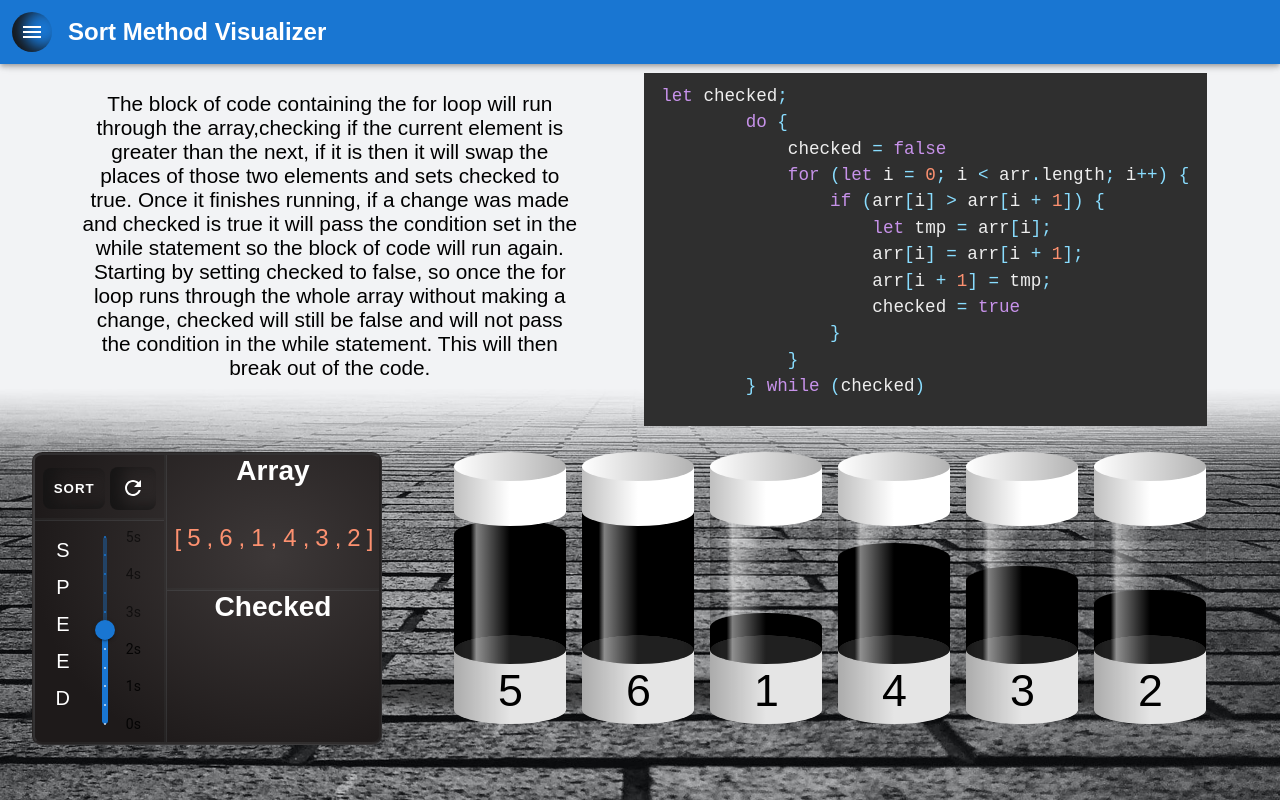
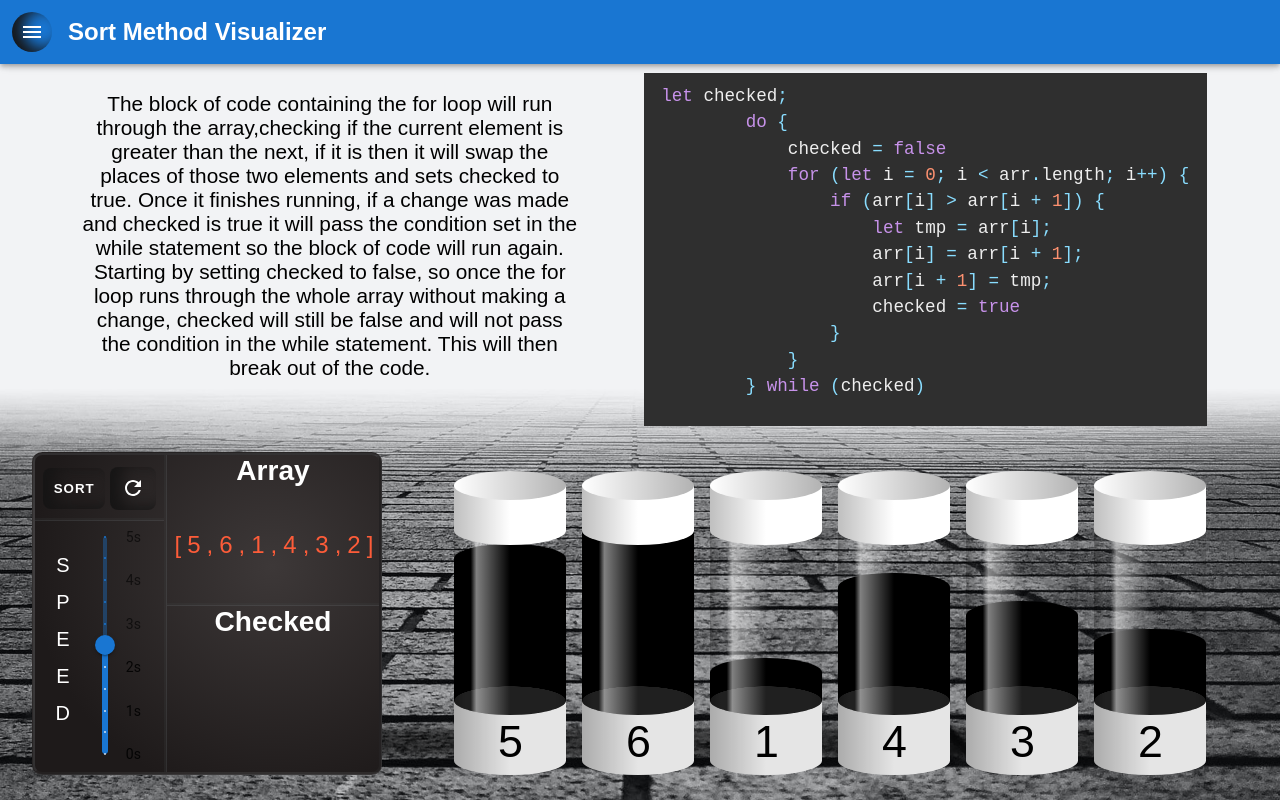
Before and after one commit to BrandonTaft/Data_Visualization, a Next.js app: page /bubble in a window 1280 px wide. Built offline with nearby package versions, Linux system fonts and the light colour scheme; a web font is replaced by a local one.

Commit message:
almost done

```diff
--- a/pages/bubble.js
+++ b/pages/bubble.js
@@ -3,8 +3,7 @@ import Method from "./method";
 import randomArray from "./randomArray";
 import ButtonBox from "../src/components/ButtonBox.js";
 import Box from "@mui/material/Box";
-import styles from "../src/css/bubble.module.css";
-import RefreshIcon from "@mui/icons-material/Refresh";
+import SwapIcon from '@mui/icons-material/SwapHorizSharp';
 
 function Bubble() {
     const [speed, setSpeed] = useState(2500);
@@ -42,7 +41,7 @@ async function bubbleSort() {
             }
 
             if (arr[i] > arr[i + 1]) {
-                await new Promise(resolve => setTimeout(resolve, speed / 2));
+
                 document.getElementById(`swap${i}`).classList.toggle("swap");
                 await new Promise(resolve => setTimeout(resolve, speed));
                 document.getElementById(`swap${i}`).classList.toggle("swap");
@@ -54,7 +53,13 @@ async function bubbleSort() {
                 checked = true
                 setChecked("True")
             } else {
+
+                if (document.getElementById(i + 1) !== null) {
+                document.getElementById(`stay${i}`).classList.toggle("stay");
                 await new Promise(resolve => setTimeout(resolve, speed));
+                document.getElementById(`stay${i}`).classList.toggle("stay");
+                }
+
             }
             document.getElementById(i).classList.toggle("current-element");
             document.getElementById(`cap${i}`).classList.toggle("current-element-text");
@@ -84,8 +89,13 @@ const display = newRandomArray.map((bar, index) => {
                 <div className="text">{bar}</div>
             </div>
             <div className="swap thought-bubble bubble-bottom-left" id={`swap${index}`}>
+            <p className="greater">{bar} &gt; {bar + 1}</p>
                 <p>Swap</p>
-            <RefreshIcon />
+            <SwapIcon sx={{fontSize:40}}/>
+            </div>
+            <div className="stay thought-bubble bubble-bottom-left" id={`stay${index}`}>
+                <p className="less" >{bar} &lt; {bar + 1}</p>
+                <div>No Swap</div>
             </div>
 
 
@@ -94,7 +104,7 @@ const display = newRandomArray.map((bar, index) => {
 });
 
 return (
-    <div>
+    <div className="page-container">
         <Box className="top-container">
 
             <Box className="top-description">
@@ -116,10 +126,10 @@ return (
                     speed={speed}
                     setSpeed={setSpeed}
                 />
-                <Box className={"var-container"}>
+                <Box className="var-container">
                     <Box className="array-container">
                         <h3>Array</h3>
-                        <span className={"array-span"}>
+                        <span className="array-span">
                             [{newRandomArray.toString()}]
                         </span>
                     </Box>
@@ -132,7 +142,7 @@ return (
                 </Box>
 
             </Box>
-            <div className={styles.row}>
+            <div className="row">
                 {display}
             </div>
         </Box>
--- a/src/css/bubble.module.css
+++ b/src/css/bubble.module.css
@@ -1,43 +1,9 @@
 
 
-.bar {
-  --width: calc(8vw + 0.6rem); /* (320,24)(1920,96) */;
-  --skew: calc(1vw + 0.1rem); /* (320,4)(1920,16) */;
-}
-
-.bubbleContainer{
-    display: flex;
-    height: 50%;
-    position: relative;
-    z-index: 1;
-}
-
-.leftDisplay{
-    display: flex;
-    width: 100%;
-}
-
-.rightDisplay{
-    width: 25%;
-}
-
-.newArray{
-    display: flex;
-    color: #0d0c22;
-    font-size:x-large;
-    line-height: normal;
-    letter-spacing: 10px;
-    justify-content: center;
-}
 
 
-.row{
-    display: flex;
-    justify-content: center;
-    height: 17em;
-    width: 70%;
-    gap:1em;
-}
+
+
 
 .textTwo{
     font-size: large;
--- a/src/css/global.css
+++ b/src/css/global.css
@@ -2,6 +2,7 @@
 body{
     font-family: 'Fira Sans', sans-serif;
     margin: 0;
+    height: 100%;
 }
 
 .bgWrap {
@@ -25,6 +26,12 @@ h1,h2,h3 {
 
 .selected{
     display: none;
+}
+
+.page-container{
+    display: flex;
+    flex-direction: column;
+    flex-grow: 1;
 }
 
 /*******************Navbar******************/
@@ -109,6 +116,8 @@ pre{
 
 .bottom-container{
     display: flex;
+    flex-grow: 1;
+    padding-bottom: 25px;
 }
 
 /*******************Side-Display**********************/
@@ -146,7 +155,7 @@ pre{
     margin-bottom: auto;
     margin-left: .33em;
     letter-spacing: .25em;
-    color: #fd9170
+    color: #fd5c39;
 }
 
 .checked-container{
@@ -162,7 +171,7 @@ pre{
     margin-bottom: auto;
     margin-left: .33em;
     letter-spacing: .3em;
-    color: #fd9170
+    color: #fd5c39;
 }
 
 /*******************Button Box**********************/
@@ -239,7 +248,7 @@ button:active {
 .slider-label{
     font-size: 20px;
     display: flex;
-    color: #fd9170white;
+    color: white;
     text-align: center;
     flex-direction: column;
     writing-mode: vertical-lr;
@@ -251,7 +260,7 @@ button:active {
 }
 
 .css-fk6q5t-MuiSlider-root{
-    color: #fd9170;
+    color: #fd5c39;;
     margin-right: 50px;
 }
 
@@ -279,7 +288,7 @@ button:active {
 }
 
 .css-19l5h75-MuiSlider-markLabel{
-    color: #fd9170;
+    color: #fd5c39;;
     left: 3em;
     font-size: 1rem;
 }
@@ -293,8 +302,13 @@ button:active {
 
 /*********************Tubes********************/
 
-.tube-wrap{
+.row{
     display: flex;
+    justify-content: center;
+    height: 19em;
+    width: 70%;
+    gap:1em;
+    margin-top: auto;
 }
 
 .tubes {
@@ -306,11 +320,10 @@ button:active {
 }
 
 .tube {
-    --width: 4rem;
-    --skew: .5rem;
+    --width: calc(8vw + 0.6rem);
+    --skew: calc(1vw + 0.1rem);
     --tube-color: #fff;
     --fill-color: black;
-    --anim-duration: 1s;
     width: var(--width);
     aspect-ratio: 1/4.5;
     margin-top: var(--skew);
@@ -355,25 +368,60 @@ button:active {
     font-style: normal;
 }
 
+.current-element-text::before{
+    content: "arr[i]";
+    position: relative;
+    top: 4px;
+}
+
+.next-element-text::before{
+    content: "arr[i + 1]";
+    position: relative;
+    top: 2px;
+}
+
 .current-element {
-    --fill-color: red;
+    --fill-color: orangered;
+    bottom: 15px;
+}
 
-    animation-name: move;
-    animation-duration: 5s;
+.next-element{
+    --fill-color: orangered;
+   bottom: 15px;
 }
 
 .thought-bubble {
     position: absolute;
     z-index: 5;
-	background: #a3a5a6;
+	background: rgb(255, 239, 224);
 	border-radius: 35px;
-    padding: 5px 24px;
+    padding: 10px 25px 10px;
 	font-size: 1.15em;
 	text-align: center;
     width: auto;
-    top: 80px;
-    left: 70px;
+    top: 70px;
+    left: 68px;
+    border: solid black;
+}
 
+.thought-bubble p{
+    margin: 0px 0px 3px;
+    font-weight: bold;
+}
+
+.thought-bubble div{
+    margin: 0px 0px 7px;
+    font-weight: bold;
+}
+
+.greater{
+    color: orangered;
+    font-size: 20px;
+}
+
+.less{
+    color: orangered;
+    font-size: 20px;
 }
 
 .bubble-bottom-left:before {
@@ -381,47 +429,37 @@ button:active {
     width: 0px;
     height: 0px;
     position: absolute;
-    border-left: 24px solid #a3a5a6;
+    border-left: 24px solid black;
     border-right: 12px solid transparent;
-    border-top: 12px solid #a3a5a6;
+    border-top: 12px solid black;
     border-bottom: 20px solid transparent;
     left: 14px;
-    bottom: -16px;
+    bottom: -21px;
     z-index: -1;
   }
 
-/* .swap::before{
-   font-size: xx-large;
-   font-style: normal;
-   content: "SWAP";
-   color: white;
-} */
+.bubble-bottom-left:after {
+    content: "";
+    width: 0px;
+    height: 0px;
+    position: absolute;
+    border-left: 24px solid rgb(255, 239, 224);
+    border-right: 12px solid transparent;
+    border-top: 12px solid rgb(255, 239, 224);
+    border-bottom: 20px solid transparent;
+    left: 17px;
+    bottom: -14px;
+    z-index: -1;
+  }
 
 .swap{
     display: none;
 }
 
-@keyframes move{
-    100%{top: 20px}
+.stay{
+    display: none;
 }
 
-.current-element-text::before{
-    content: "arr[i]";
-    position: relative;
-    top: 4px;
-}
-
-.next-element{
-    --fill-color: blue;
-    animation-name: move;
-    animation-duration: 5s ;
-}
-
-.next-element-text::before{
-    content: "arr[i + 1]";
-    position: relative;
-    top: 4px;
-}
 
 .cap{
     --cap-height: calc(var(--width) * .4);
@@ -522,7 +560,7 @@ button:active {
             rgb(0 0 0 / .25),
             transparent 50% 70%,
             rgb(0 0 0 / .25));
-  animation: fill-before 2s linear forwards
+  animation: fill-before 1s linear forwards
 }
 
 .fill::after{
@@ -539,16 +577,8 @@ button:active {
     background-image:
         var(--glas-gradient),
         linear-gradient(to left, rgb(0 0 0 / .25), transparent 50%);
-  animation: fill-after 2s linear forwards
+  animation: fill-after 1s linear forwards
 }
 
 @keyframes fill-before{ to { height: var(--fill-end)}}
 @keyframes fill-after { to { bottom: var(--fill-end)}}
-
-.tubes {
-  gap: calc(2vw + 0.2rem);
-}
-.tube {
-  --width: calc(8vw + 0.6rem);
-  --skew: calc(1vw + 0.1rem);
-}
```
